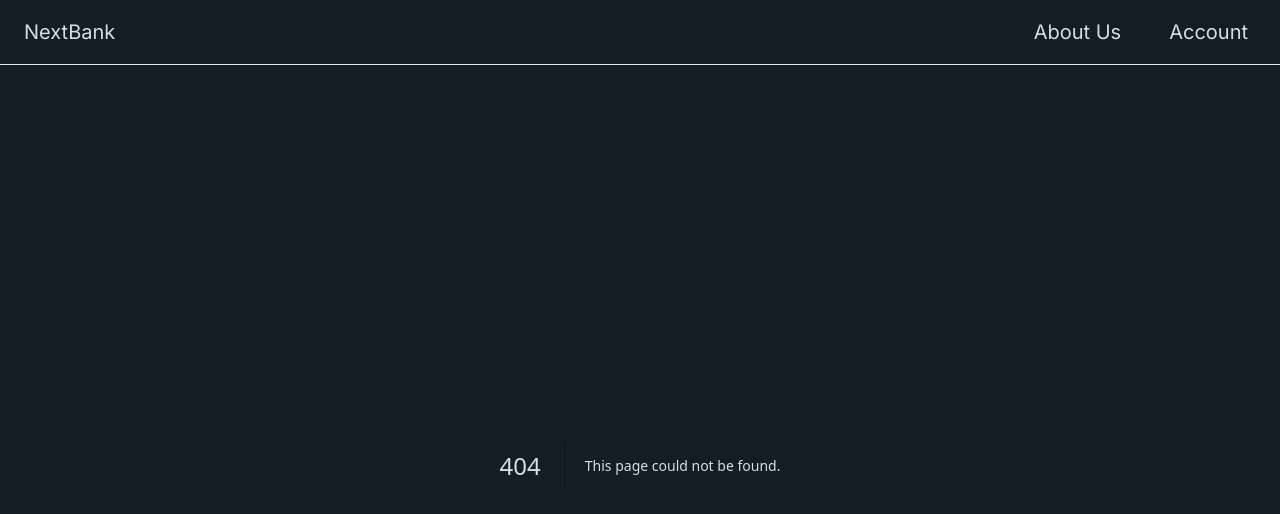
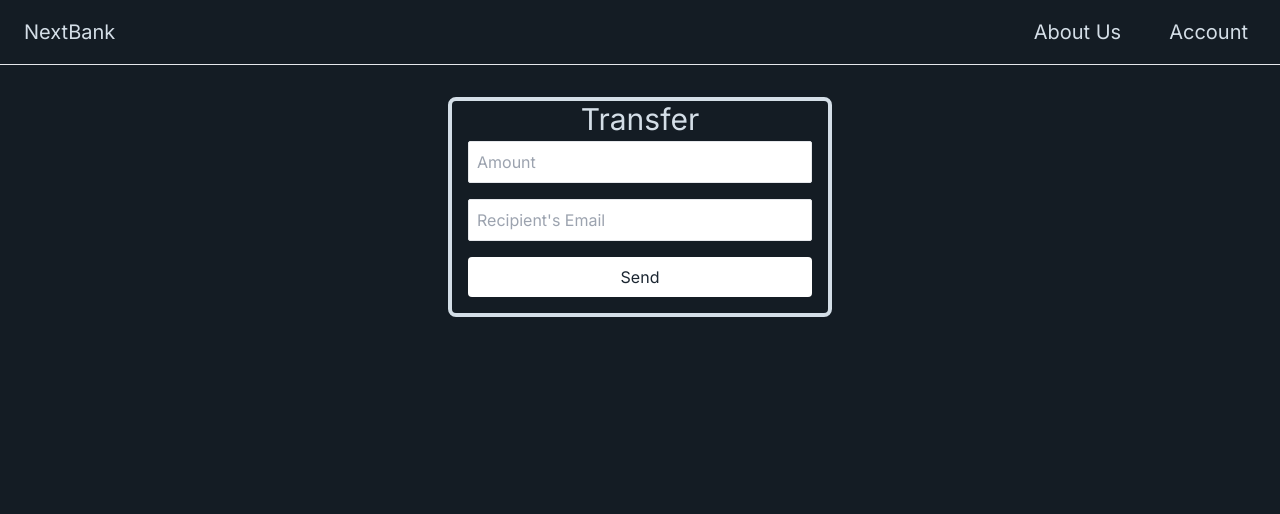
Before and after one commit to Vilnoiuandrei/next-bank, a Next.js app: page /transfer in a window 1280 px wide. Before the commit this address had no page. Shown: the top 514 px of the page. Built offline with nearby package versions, Linux system fonts and the light colour scheme.

Commit message:
Refactor Transfer component and update account page to link to transfer route

```diff
--- a/app/_components/TransferRequest.tsx
+++ b/app/_components/TransferRequest.tsx
@@ -39,11 +39,11 @@ export default function Transfer() {
   };
 
   return (
-    <div className="md:w-52 border-4 border-customLight rounded-lg lg:w-72 w-80 h-56">
+    <div className="md:w-80 border-4 border-customLight rounded-lg lg:w-96 w-72  mt-4">
       <h3 className="text-3xl text-center mb-1">Transfer</h3>
       <form
         onSubmit={handleSubmit}
-        className="flex flex-col space-y-2 px-4 pb-2"
+        className="flex flex-col space-y-4 px-4 pb-4"
       >
         <input
           min="0"
--- a/app/account/page.tsx
+++ b/app/account/page.tsx
@@ -1,10 +1,10 @@
 import Balance from "../_components/Balance";
 import Loan from "../_components/LoanRequest";
-import Transfer from "../_components/TransferRequest";
 import SignIn from "../_components/SignIn";
 import SignOut from "../_components/SignOut";
 import TransactionsList from "../_components/TransactionsList";
 import { auth } from "../_lib/auth";
+import Link from "next/link";
 
 export default async function Account() {
   const session = await auth();
@@ -25,9 +25,11 @@ export default async function Account() {
           <button className="bg-customLight text-customDark  h-10 w-52 shadow-md rounded-md ">
             Loan
           </button>
-          <button className="bg-customLight text-customDark  h-10 w-52 shadow-md rounded-md ">
-            Transfer
-          </button>
+          <Link href="/transfer">
+            <button className="bg-customLight text-customDark  h-10 w-52 shadow-md rounded-md ">
+              Transfer
+            </button>
+          </Link>
           <SignOut />
         </div>
         <TransactionsList />
--- /dev/null
+++ b/app/transfer/page.tsx
@@ -0,0 +1,9 @@
+import Transfer from "../_components/TransferRequest";
+
+export default function TransferPage() {
+  return (
+    <div className="flex flex-col items-center justify-center p-4">
+      <Transfer />
+    </div>
+  );
+}
```
